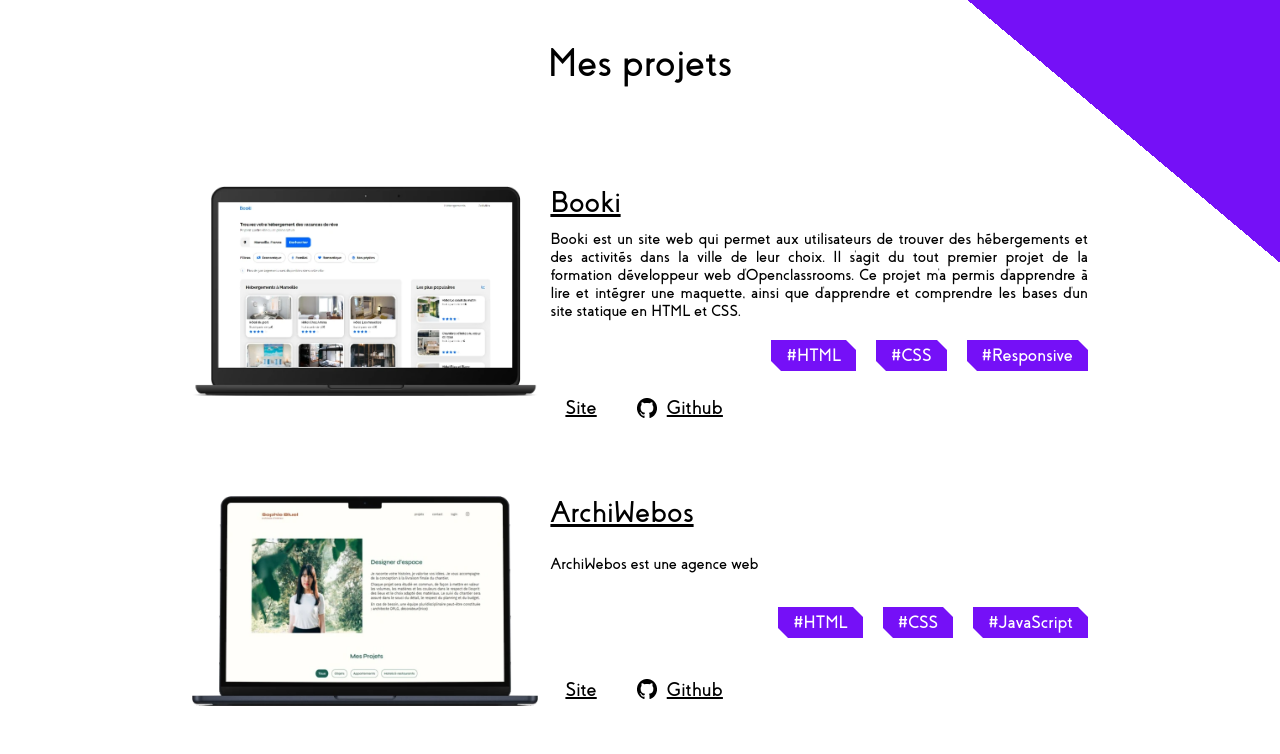
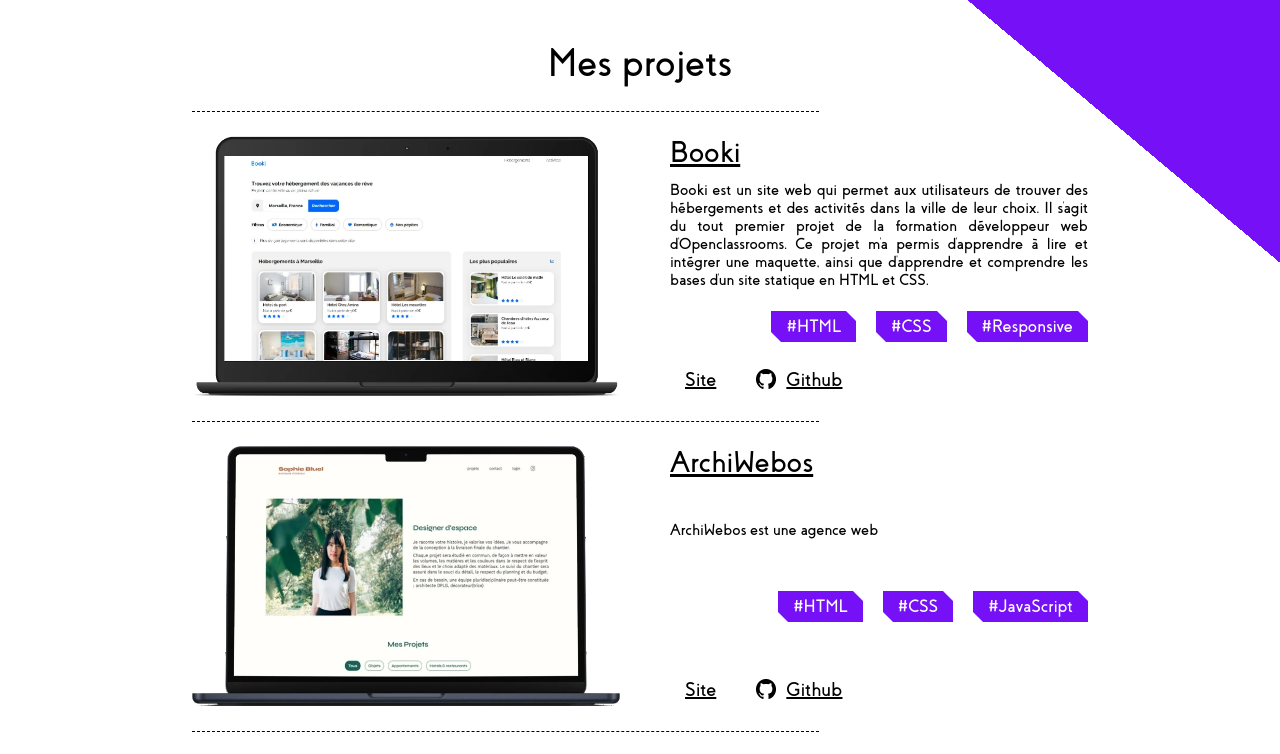
Before and after one commit to EwenLeFloch/EwenLeFloch.github.io, a React (Create React App) app: page / in a window 1280 px wide. Shown: the part 1660-2414 px from the top of the page. Built offline with nearby package versions, Linux system fonts and the light colour scheme.

Commit message:
responsive header, footer and fixed projects

```diff
--- a/src/layouts/Header.jsx
+++ b/src/layouts/Header.jsx
@@ -7,11 +7,14 @@ const Header = () => {
 	const [isOpen, setOpen] = useState(false);
 	const location = useLocation();
 
+	const handleLinkClick = () => {
+		setOpen(!isOpen);
+	};
 	return (
 		<header className="header">
 			<nav className="header__nav">
 				<ul
-					className={`header__nav__list ${
+					className={`header__nav__list header__nav__list${
 						isOpen ? "--open" : "--closed"
 					}`}
 				>
@@ -24,6 +27,7 @@ const Header = () => {
 									: ""
 							}
 							to="#home"
+							onClick={handleLinkClick}
 						>
 							Ewen
 						</Link>
@@ -34,6 +38,7 @@ const Header = () => {
 								location.hash === "#about" ? "active" : ""
 							}
 							to="#about"
+							onClick={handleLinkClick}
 						>
 							À propos
 						</Link>
@@ -44,6 +49,7 @@ const Header = () => {
 								location.hash === "#projects" ? "active" : ""
 							}
 							to="#projects"
+							onClick={handleLinkClick}
 						>
 							Projets
 						</Link>
--- a/src/styles/components/_hamburger.scss
+++ b/src/styles/components/_hamburger.scss
@@ -1,11 +1,7 @@
 @use "../utils/mixins" as m;
 
-.hamburger-react {
-	display: none;
-}
-
-@media (max-width: 768px) {
+@media (min-width: 768px) {
 	.hamburger-react {
-		display: block;
+		display: none;
 	}
 }
--- a/src/styles/layouts/_footer.scss
+++ b/src/styles/layouts/_footer.scss
@@ -45,3 +45,16 @@
 		}
 	}
 }
+
+@media (max-width: 768px) {
+	.footer {
+		&__button {
+			font-size: 14px;
+			width: 56px;
+			height: 56px;
+			&__text {
+				font-size: 14px;
+			}
+		}
+	}
+}
--- a/src/styles/layouts/_header.scss
+++ b/src/styles/layouts/_header.scss
@@ -33,7 +33,20 @@
 }
 
 @media (max-width: 768px) {
-	.header__nav__list.--closed {
-		display: none;
+	.header__nav__list {
+		&__item {
+			font-size: 14px;
+		}
+		&--closed {
+			display: none;
+			& + .hamburger-react {
+				display: block;
+			}
+		}
+		&--open {
+			& + .hamburger-react {
+				display: none;
+			}
+		}
 	}
 }
--- a/src/styles/layouts/_projects.scss
+++ b/src/styles/layouts/_projects.scss
@@ -16,9 +16,16 @@
 	}
 	&__article {
 		@include m.size(70%, 260px);
-		@include m.flex(space-between, $align: center);
+		@include m.flex(space-between, $align: center, $gap: 50px);
 		position: relative;
-		padding-top: 50px;
+		&::after {
+			content: "";
+			position: absolute;
+			width: 70%;
+			height: 0;
+			border-top: 1px dashed black;
+			top: -25px;
+		}
 		&__image {
 			max-height: 100%;
 			aspect-ratio: 428 / 260;
@@ -130,9 +137,9 @@
 				display: flex;
 				justify-content: space-between;
 				align-items: flex-end;
+				gap: 10px;
 			}
 			&__image {
-				max-width: 70%;
 				order: 2;
 				display: none;
 				&--small {
```
